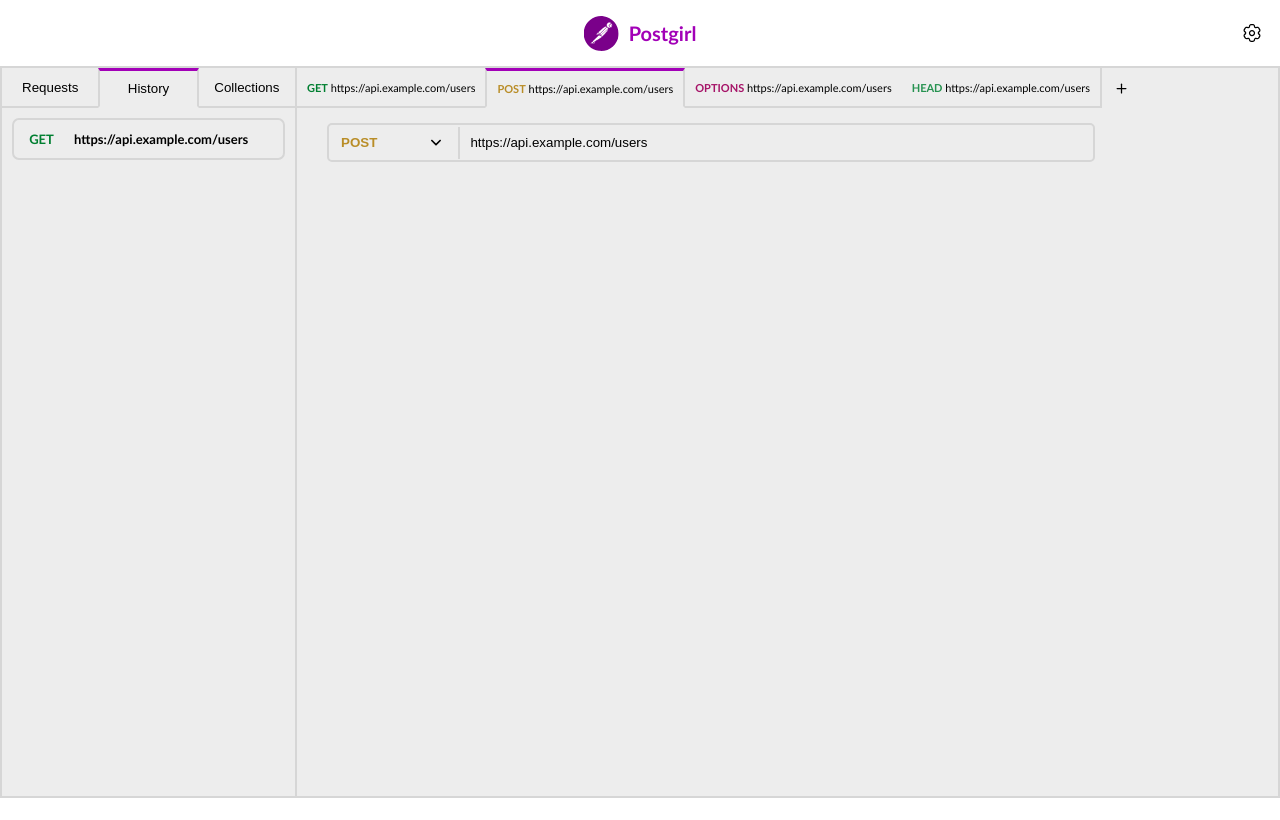
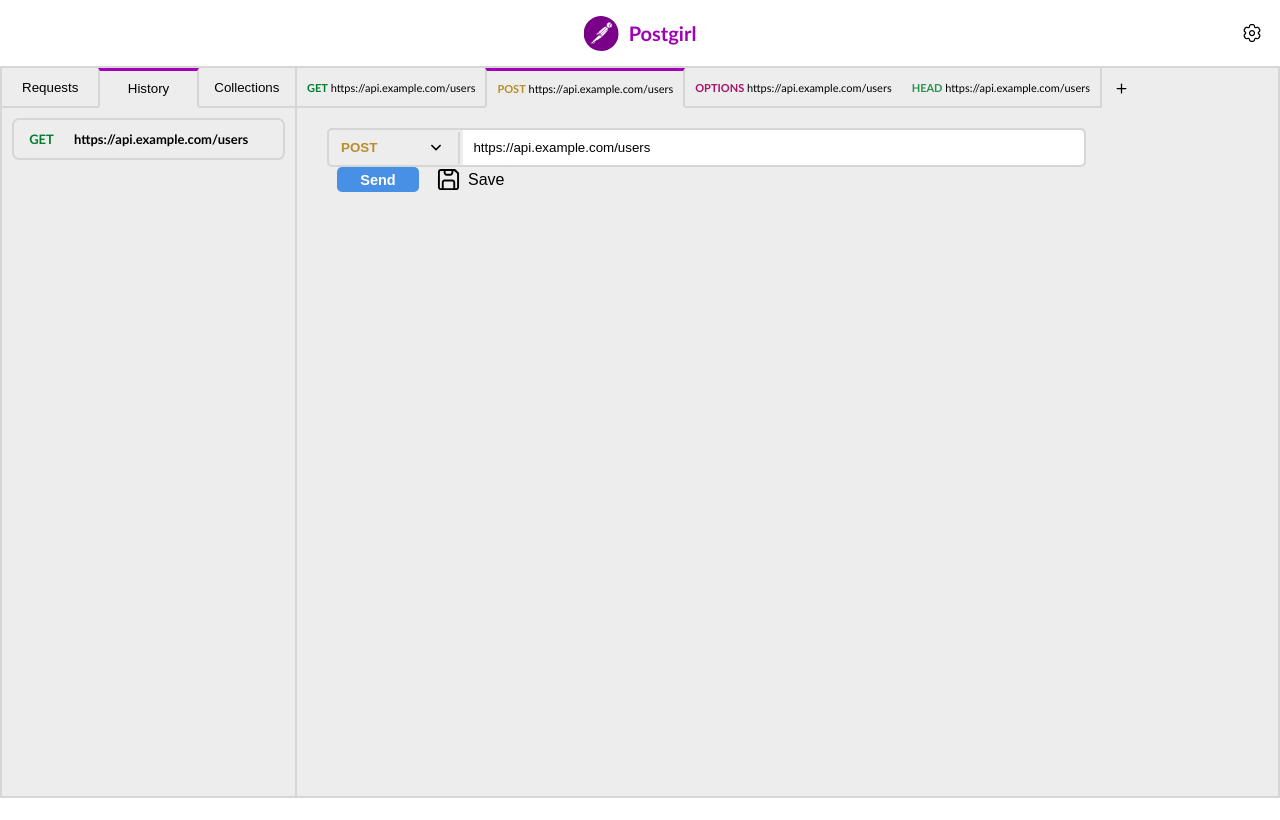
Before and after one commit to CDsonji/Postgirl, a React (Vite) app: page / in a window 1280 px wide. Built offline with nearby package versions, Linux system fonts and the light colour scheme.

Commit message:
finished the header of the form

```diff
--- a/src/components/main/request-form/request-form.css
+++ b/src/components/main/request-form/request-form.css
@@ -1,26 +1,39 @@
 .requet-form-container {
-  margin: 1.5rem 3rem;
+  margin: 2rem 3rem;
+}
+
+.form-header,
+.form-header-buttons,
+.request-form,
+.url-container,
+.save-button-container {
+  display: flex;
+}
+
+.form-header {
+  height: 3.5rem;
+  flex-wrap: wrap;
 }
 
 .request-form {
-  display: flex;
   flex-direction: column;
 }
 
 .url-container {
-  height: 3.52rem;
+  height: 100%;
   border: 0.2rem solid var(--component-border);
-  display: flex;
-  width: 83%;
+  width: 82%;
   align-items: center;
   border-radius: 0.5rem;
 }
 
 .url-input {
-  padding: 0.7rem;
+  box-sizing: border-box;
+  padding: 1rem;
+  height: 100%;
   margin-left: 0.34rem;
   border: none;
-  background-color: var(--page-secondary-background);
+  background-color: var(--page-primary-background);
   color: var(--text-color);
   border-top-right-radius: 0.5rem;
   border-bottom-right-radius: 0.5rem;
@@ -28,6 +41,49 @@
 }
 
 .url-input:focus {
-  outline: 0.4rem solid var(--form-input);
+  outline: 0.35rem solid var(--form-input);
   border-color: transparent;
 }
+
+.form-header-buttons {
+  margin-left: 1rem;
+  align-items: center;
+}
+
+.form-header-button {
+  height: 95%;
+  outline: none;
+  border: none;
+  border-radius: 0.5rem;
+  width: 7rem;
+  cursor: pointer;
+}
+
+.send-button {
+  border: none;
+  font-weight: bold;
+  font-size: 1.45rem;
+  background-color: var(--form-input);
+  color: white;
+}
+
+.save-button {
+  /* border: 0.2rem solid var(--component-border); */
+  font-size: 1.6rem;
+  background-color: var(--page-secondary-background);
+  color: var(--text-color);
+  margin-left: 1.2rem;
+}
+
+.save-button:hover {
+    background-color: var(--icon-hover);
+}
+
+.save-button-container {
+  align-items: center;
+}
+
+.save-logo {
+    margin-right: 0.8rem;
+    height: 2.3rem;
+}
--- a/src/components/main/request-form/request-form.tsx
+++ b/src/components/main/request-form/request-form.tsx
@@ -1,14 +1,16 @@
 import { useEffect, useState } from "react";
 import { useStorage } from "../../../db/storage-context";
 import {
-  Method,
+  Theme,
   type HttpRequest,
 } from "../../../db/data/data-manager-interface";
 import "./request-form.css";
 import MethodSelect from "./method-select/method-select";
+import { useTheme } from "../../theme/theme-context";
 
 const RequestFrom = () => {
   const [db, refreshStorage] = useStorage();
+  const { theme } = useTheme();
   const tab = db.getData().activeTab;
   const request: HttpRequest | null = tab
     ? db.getRequestById(tab.requestId)
@@ -49,7 +51,30 @@ const RequestFrom = () => {
                 />
               </div>
               <div className="form-header-buttons">
-
+                <button
+                  className="send-button form-header-button"
+                  onClick={() => {}}
+                >
+                  Send
+                </button>
+                <button
+                  className="save-button form-header-button"
+                  onClick={() => {
+                    db.updateRequest(form.id, { ...form });
+                    refreshStorage();
+                  }}
+                >
+                  <div className="save-button-container">
+                    <img
+                      className="save-logo"
+                      src={`./../../../src/assets/save-${
+                        theme === Theme.DARK ? "dark" : "light"
+                      }.svg`}
+                      alt="save-logo"
+                    />
+                    <span>Save</span>
+                  </div>
+                </button>
               </div>
             </div>
           </form>
--- a/src/db/local-storage/browser-local-storage-manager.ts
+++ b/src/db/local-storage/browser-local-storage-manager.ts
@@ -198,10 +198,10 @@ export class BrowserLocalStorageManager implements LocalStorageManager {
   initialize(): DataManager {
     let manager: DataManager;
 
-    const rawData = sample;
-    // typeof localStorage !== "undefined"
-    //   ? localStorage.getItem(this.storageKey) ?? sample
-    //   : sample;
+    const rawData =
+    typeof localStorage !== "undefined"
+      ? localStorage.getItem(this.storageKey) ?? sample
+      : sample;
 
     try {
       const parsedData = JSON.parse(rawData) as Partial<Data>;
--- a/src/index.css
+++ b/src/index.css
@@ -21,7 +21,7 @@
   --options: #a61468;
   --connect: #048290;
   --trace: #ff4a4a;
-  --form-input: #74AEF6;
+  --form-input: #488fe6;
 }
 
 :root[data-theme="Dark-Mode"] {
```
Also changed, not shown: src/assets/save-dark.svg (added), src/assets/save-light.svg (added).
